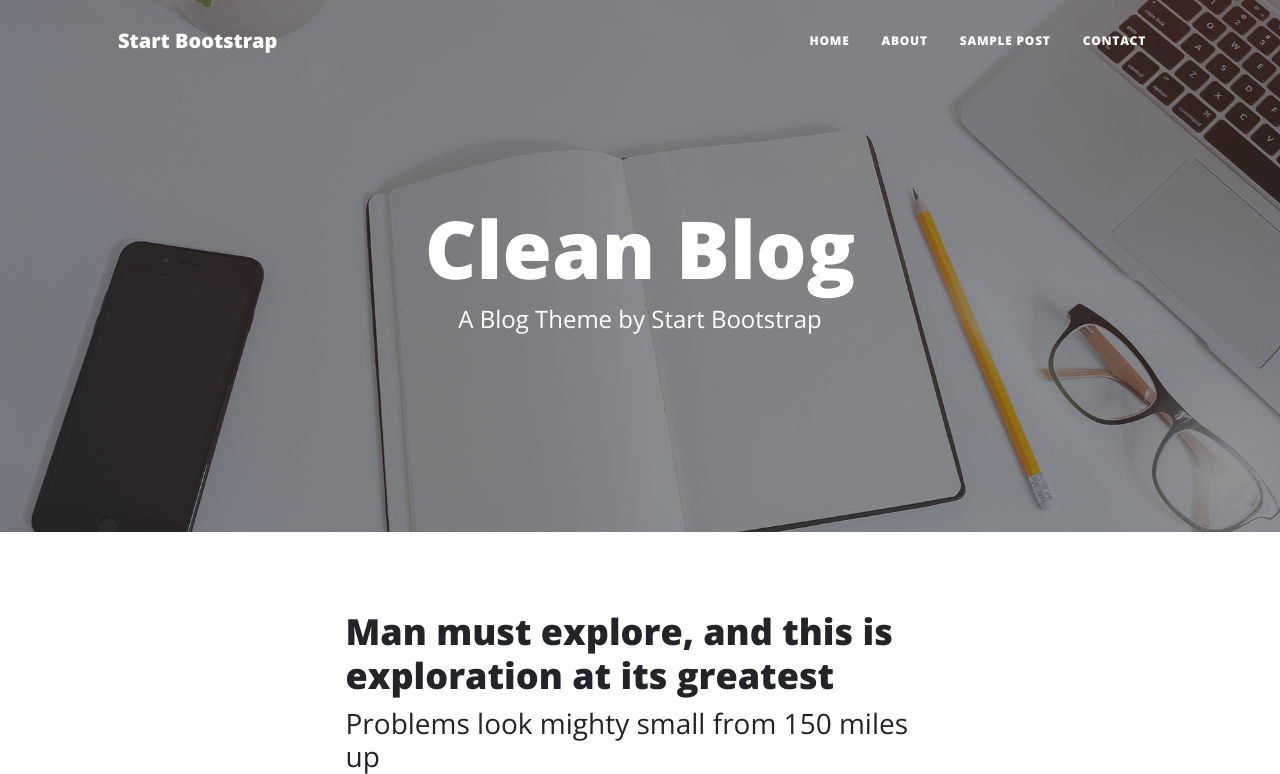
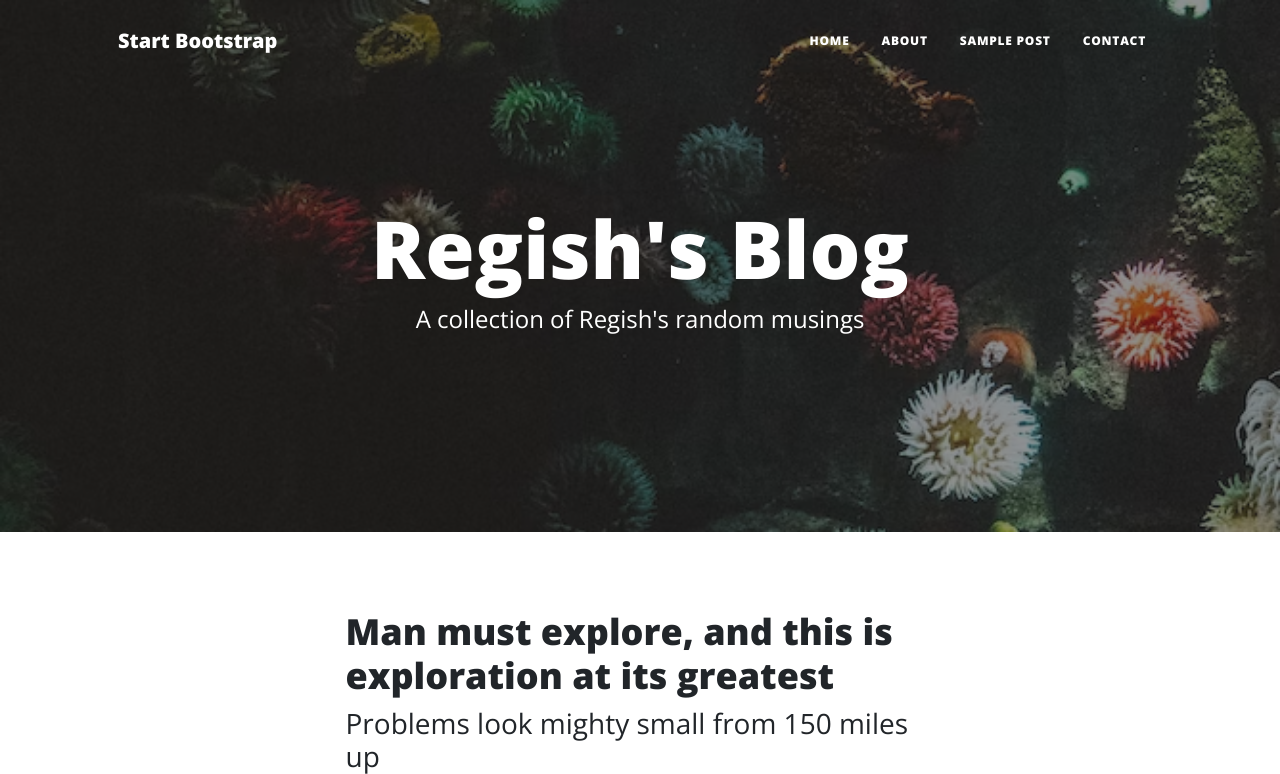
Before and after one commit to RegishShrestha/blog-posting, a Flask app: page / in a window 1280 px wide. Shown: the top 774 px of the page. Run offline with Flask 2, Linux system fonts and the light colour scheme; some libraries are stand-ins or nearby versions.

Commit message:
header changed

```diff
--- a/main.py
+++ b/main.py
@@ -3,9 +3,12 @@ from flask import Flask,render_template
 
 app = Flask(__name__)
 
+response=requests.get("https://api.npoint.io/18aae9aafedc1b39590e")
+data=response.json()
+
 @app.route('/')
 def home():
-    return render_template("index.html")
+    return render_template("index.html",all_data=data)
 
 @app.route('/about')
 def about():
--- a/templates/index.html
+++ b/templates/index.html
@@ -43,17 +43,20 @@
     </nav>
   -->{% include "navbar.html" %}
     <!-- Page Header-->
+    <!--style="background-image: url('../static/assets/img/home-bg.jpg')"-->
 
     <header
       class="masthead"
-      style="background-image: url('assets/img/home-bg.jpg')"
+      style="background-image: url('../static/assets/img/index.avif')"
     >
       <div class="container position-relative px-4 px-lg-5">
         <div class="row gx-4 gx-lg-5 justify-content-center">
           <div class="col-md-10 col-lg-8 col-xl-7">
             <div class="site-heading">
-              <h1>Clean Blog</h1>
-              <span class="subheading">A Blog Theme by Start Bootstrap</span>
+              <h1>Regish's Blog</h1>
+              <span class="subheading"
+                >A collection of Regish's random musings</span
+              >
             </div>
           </div>
         </div>
```
Also changed, not shown: static/assets/img/index.avif (added).
